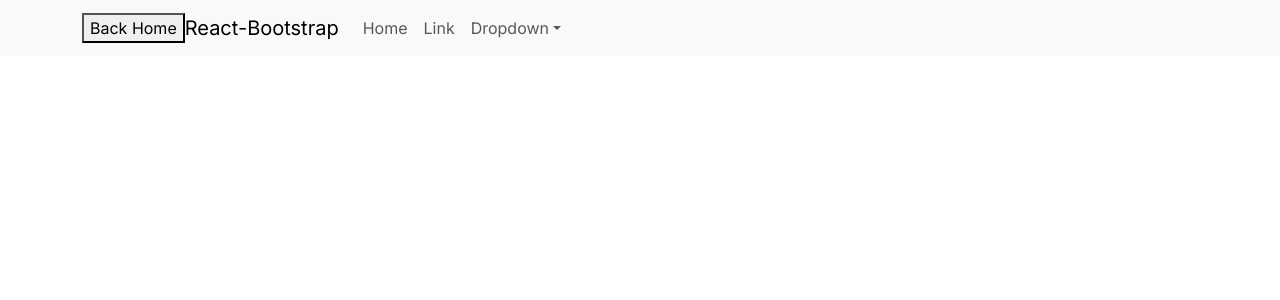
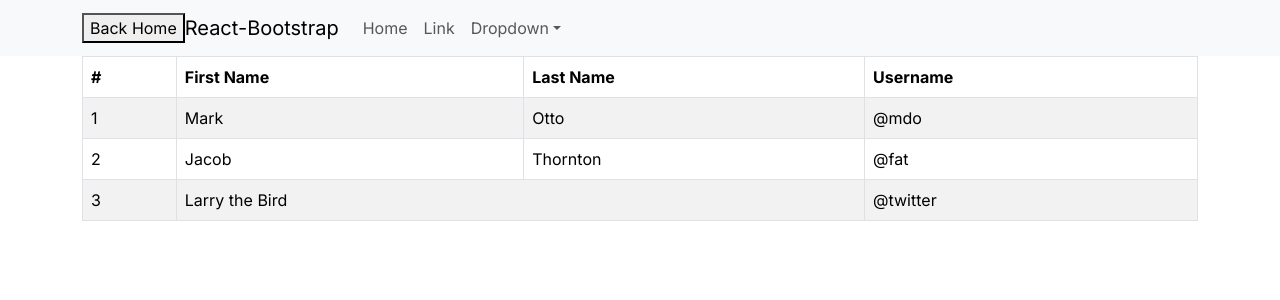
Before and after one commit to NguyenPhucTrong/NextJS, a Next.js app: page /facebook in a window 1280 px wide. Shown: the top 300 px of the page. Built offline with nearby package versions, Linux system fonts and the light colour scheme.

Commit message:
Update page.tsx

```diff
--- a/src/app/facebook/page.tsx
+++ b/src/app/facebook/page.tsx
@@ -1,11 +1,13 @@
 "use client";
 
 import { useRouter } from "next/navigation";
-import { Button } from "react-bootstrap";
 import Container from "react-bootstrap/Container";
 import Nav from "react-bootstrap/Nav";
 import Navbar from "react-bootstrap/Navbar";
 import NavDropdown from "react-bootstrap/NavDropdown";
+import Row from "react-bootstrap/Row";
+import Col from "react-bootstrap/Col";
+import Table from "react-bootstrap/Table";
 
 const Facebook = () => {
   const router = useRouter();
@@ -24,6 +26,8 @@
     //   </div>
     // </div>
 
+    <div>
+      <div>
         <Navbar expand="lg" className="bg-body-tertiary">
           <Container>
             <button onClick={() => handleButton()}>Back Home</button>
@@ -38,7 +42,9 @@
                   <NavDropdown.Item href="#action/3.2">
                     Another action
                   </NavDropdown.Item>
-              <NavDropdown.Item href="#action/3.3">Something</NavDropdown.Item>
+                  <NavDropdown.Item href="#action/3.3">
+                    Something
+                  </NavDropdown.Item>
                   <NavDropdown.Divider />
                   <NavDropdown.Item href="#action/3.4">
                     Separated link
@@ -48,6 +54,45 @@
             </Navbar.Collapse>
           </Container>
         </Navbar>
+      </div>
+      <div>
+        <Container>
+          <Row>
+            <Col>
+              <Table striped bordered hover>
+                <thead>
+                  <tr>
+                    <th>#</th>
+                    <th>First Name</th>
+                    <th>Last Name</th>
+                    <th>Username</th>
+                  </tr>
+                </thead>
+                <tbody>
+                  <tr>
+                    <td>1</td>
+                    <td>Mark</td>
+                    <td>Otto</td>
+                    <td>@mdo</td>
+                  </tr>
+                  <tr>
+                    <td>2</td>
+                    <td>Jacob</td>
+                    <td>Thornton</td>
+                    <td>@fat</td>
+                  </tr>
+                  <tr>
+                    <td>3</td>
+                    <td colSpan={2}>Larry the Bird</td>
+                    <td>@twitter</td>
+                  </tr>
+                </tbody>
+              </Table>
+            </Col>
+          </Row>
+        </Container>
+      </div>
+    </div>
   );
 };
 
```
Lines whose indentation alone changed are shown as unchanged.
